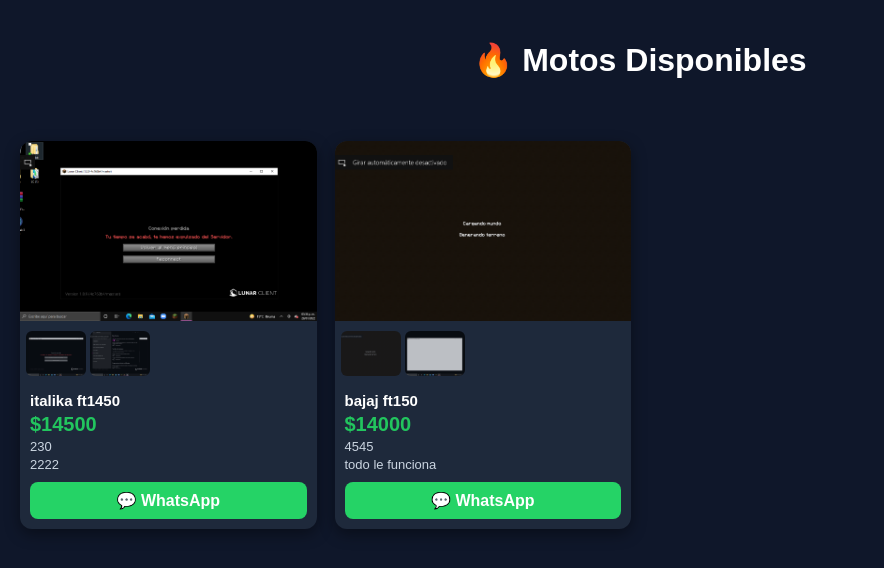
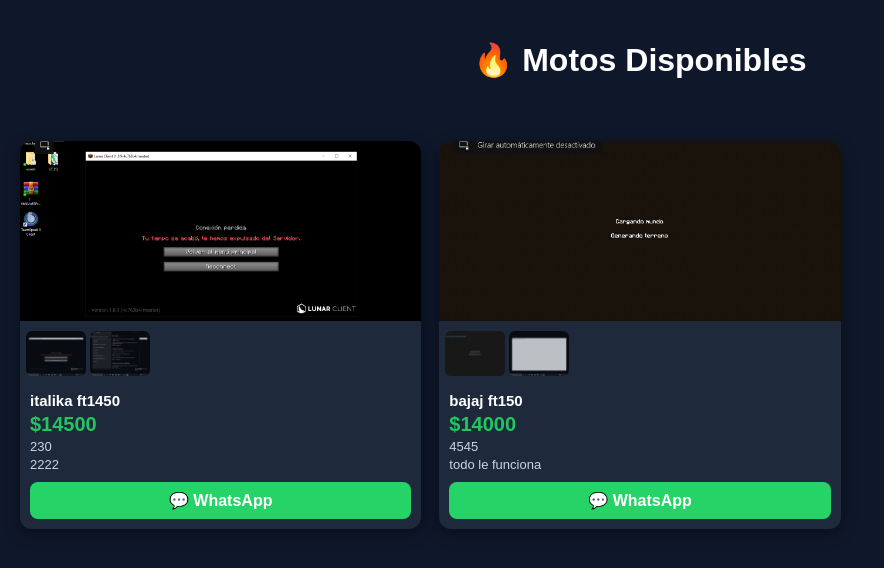
Before and after one commit to thedzheek-design/motos_web2, a plain HTML site: page index.html in a window 1280 px wide. Shown: the whole page, without its empty margins (0-884 px from the left). Drawn offline with Linux system fonts and the light colour scheme.

Commit message:
Update index.html

```diff
--- a/index.html
+++ b/index.html
@@ -20,7 +20,7 @@
 
 .container{
 display:grid;
-grid-template-columns:repeat(auto-fill,minmax(260px,1fr));
+grid-template-columns:repeat(auto-fill,minmax(320px,1fr));
 gap:18px;
 padding:20px;
 }
```
